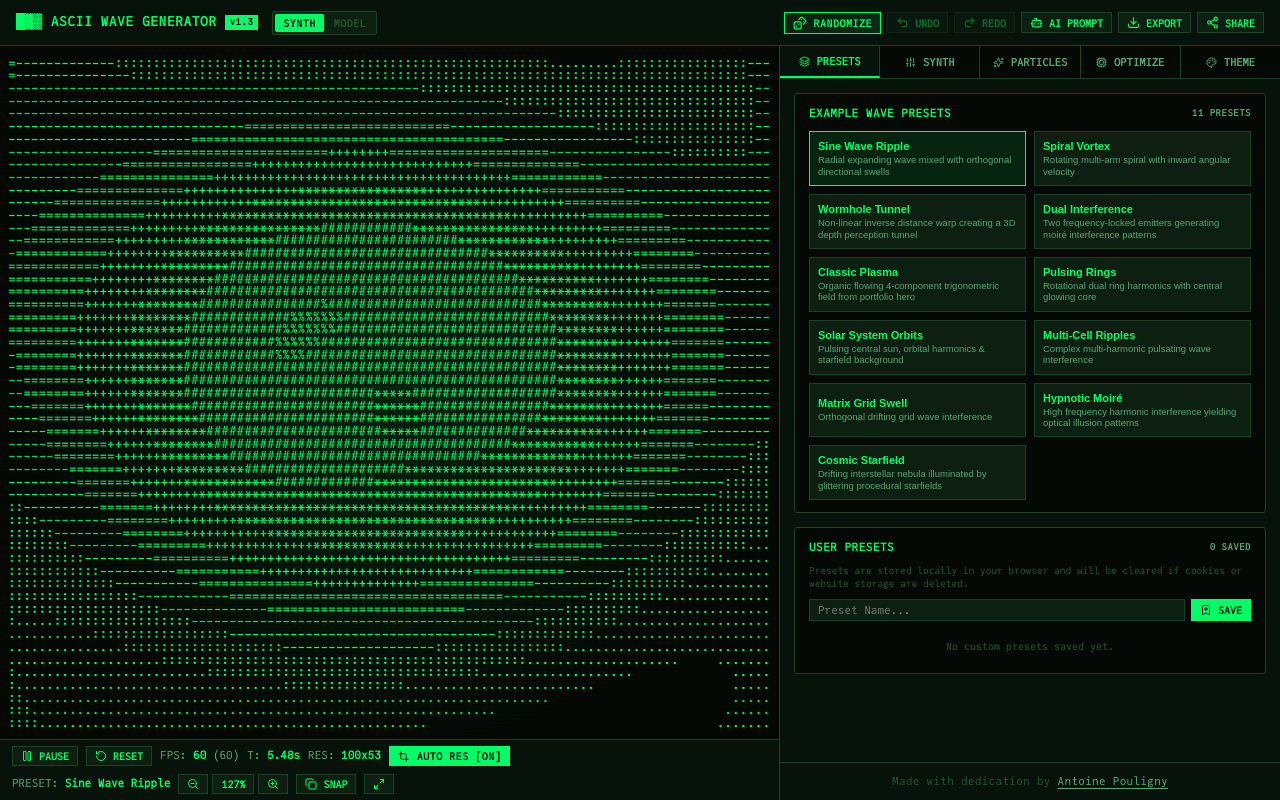
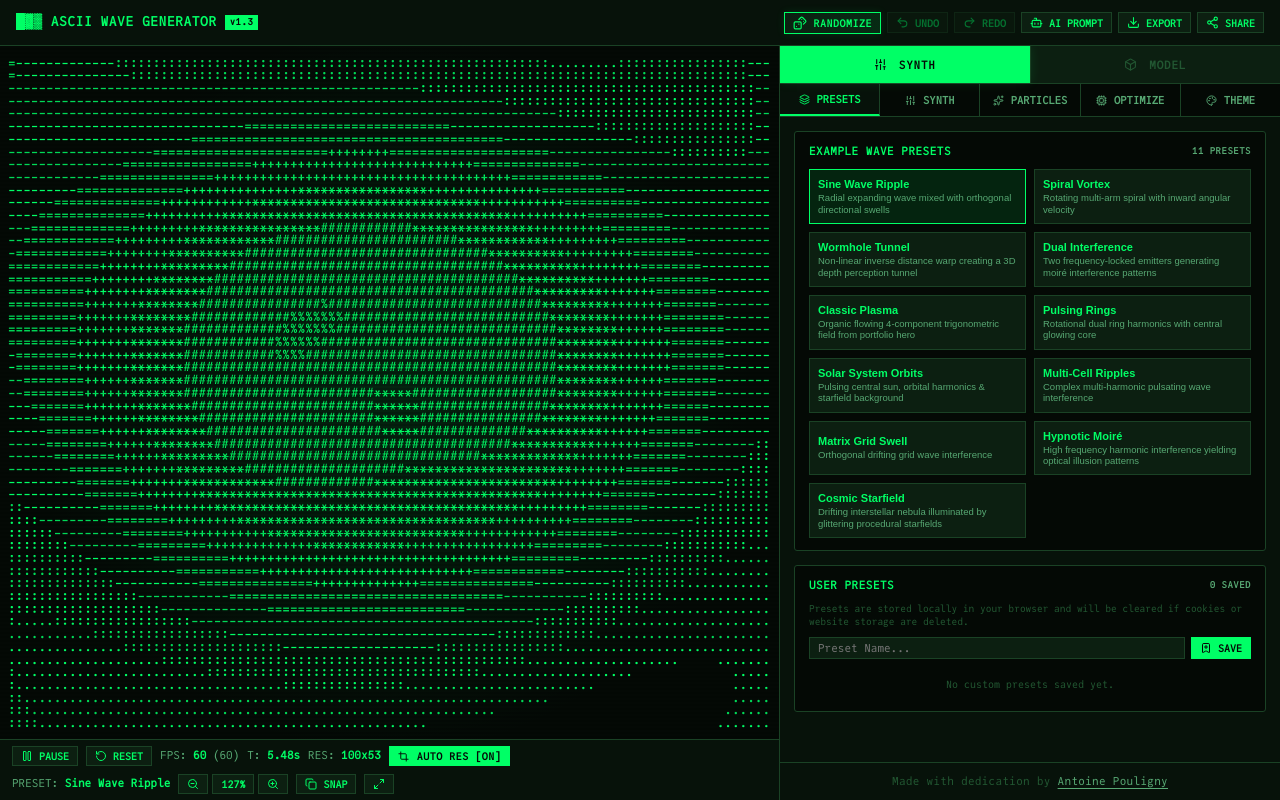
Before and after one commit to gimk/ascii.pantoine.com, a React (Vite) app: page / in a window 1280 px wide. Built offline with nearby package versions, Linux system fonts and the light colour scheme.

Commit message:
feat: move SYNTH / MODEL switch to top of right panel as full-width primary selector

```diff
--- a/src/App.tsx
+++ b/src/App.tsx
@@ -1127,24 +1127,6 @@ export const App: React.FC = () => {
             </div>
           </div>
           <span className="brand-badge">v1.3</span>
-
-          {/* Big Mode Switcher: SYNTH vs MODEL */}
-          <div className="mode-switcher-group">
-            <button
-              className={`btn-mode-switch ${appMode === 'synth' ? 'active' : ''}`}
-              onClick={() => setAppMode('synth')}
-              title="Parametric Wave & Particle Synthesizer"
-            >
-              SYNTH
-            </button>
-            <button
-              className={`btn-mode-switch ${appMode === 'model' ? 'active' : ''}`}
-              onClick={() => setAppMode('model')}
-              title="3D Model to 2D ASCII Visualizer"
-            >
-              MODEL
-            </button>
-          </div>
         </div>
 
         {/* Header Tools: Randomize, Undo, Redo, AI Prompt, Export, Share */}
@@ -1256,6 +1238,26 @@ export const App: React.FC = () => {
         {/* Right Sidebar Control Panel */}
         {viewMode === 'editor' && (
           <div className="sidebar-pane">
+            {/* Primary Mode Switcher (Full Width at Top of Right Panel) */}
+            <div className="sidebar-mode-switcher">
+              <button
+                className={`sidebar-mode-btn ${appMode === 'synth' ? 'active' : ''}`}
+                onClick={() => setAppMode('synth')}
+                title="Parametric Wave & Particle Synthesizer"
+              >
+                <Sliders size={13} style={{ marginRight: '6px' }} />
+                SYNTH
+              </button>
+              <button
+                className={`sidebar-mode-btn ${appMode === 'model' ? 'active' : ''}`}
+                onClick={() => setAppMode('model')}
+                title="3D Model to 2D ASCII Visualizer"
+              >
+                <Box size={13} style={{ marginRight: '6px' }} />
+                MODEL
+              </button>
+            </div>
+
             {appMode === 'synth' ? (
               /* SYNTH MODE TABS */
               <>
--- a/src/styles/terminal.css
+++ b/src/styles/terminal.css
@@ -183,44 +183,6 @@ html, body, #root {
   background: var(--accent);
   color: var(--bg-primary);
   font-weight: bold;
-}
-
-/* Big Mode Switcher in Header (SYNTH / MODEL) */
-.mode-switcher-group {
-  display: inline-flex;
-  align-items: center;
-  background: var(--bg-control);
-  border: 1px solid var(--border-color);
-  border-radius: 2px;
-  padding: 2px;
-  gap: 2px;
-  margin-left: 6px;
-}
-
-.btn-mode-switch {
-  background: transparent;
-  border: none;
-  color: var(--text-dim);
-  font-family: var(--font-mono);
-  font-size: 10px;
-  font-weight: 700;
-  letter-spacing: 0.5px;
-  padding: 3px 8px;
-  border-radius: 2px;
-  cursor: pointer;
-  transition: all 0.15s ease;
-  user-select: none;
-}
-
-.btn-mode-switch:hover {
-  color: var(--text-primary);
-  background: var(--bg-control-hover);
-}
-
-.btn-mode-switch.active {
-  background: var(--accent);
-  color: var(--bg-primary);
-  box-shadow: 0 0 8px var(--accent-glow);
 }
 
 /* 3D Model Dropzone, Info Card, & Viewport Cursor */
@@ -676,10 +638,63 @@ html, body, #root {
   }
 }
 
-/* Tab Navigation (Pinned Sticky Top) */
+/* Primary Mode Switcher (Pinned Top of Sidebar) */
+.sidebar-mode-switcher {
+  position: sticky;
+  top: 0;
+  z-index: 35;
+  display: flex;
+  width: 100%;
+  height: 38px;
+  border-bottom: 1px solid var(--border-color);
+  background-color: var(--bg-control);
+  flex-shrink: 0;
+}
+
+.sidebar-mode-btn {
+  flex: 1;
+  display: flex;
+  align-items: center;
+  justify-content: center;
+  gap: 6px;
+  padding: 0 12px;
+  height: 100%;
+  background: transparent;
+  border: none;
+  border-right: 1px solid var(--border-color);
+  color: var(--text-dim);
+  font-family: var(--font-mono);
+  font-size: 11px;
+  font-weight: 700;
+  letter-spacing: 0.8px;
+  cursor: pointer;
+  transition: all 0.15s ease;
+  user-select: none;
+}
+
+.sidebar-mode-btn:last-child {
+  border-right: none;
+}
+
+.sidebar-mode-btn:hover {
+  background-color: var(--bg-control-hover);
+  color: var(--text-primary);
+}
+
+.sidebar-mode-btn.active {
+  background-color: var(--accent);
+  color: var(--bg-primary);
+  box-shadow: 0 0 10px var(--accent-glow);
+}
+
+.sidebar-mode-btn.active svg {
+  color: var(--bg-primary);
+}
+
+/* Tab Navigation (Sub-Tabs Pinned Below Mode Switcher) */
 .tab-nav {
   position: sticky;
-  top: 0;
+  top: 38px;
   z-index: 30;
   display: flex;
   border-bottom: 1px solid var(--border-color);
```
Also changed, not shown: 5 other files (tests, documents, lock files or other folders).
